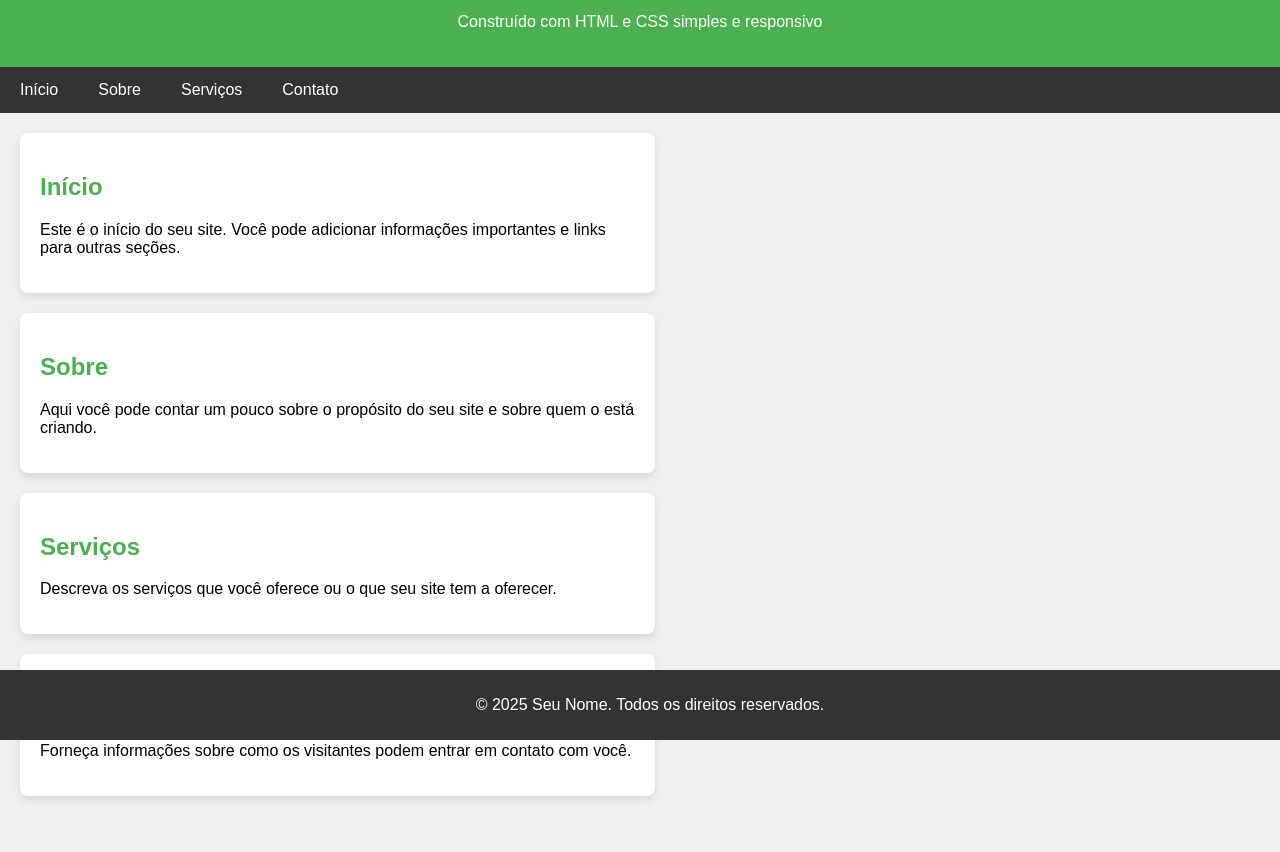
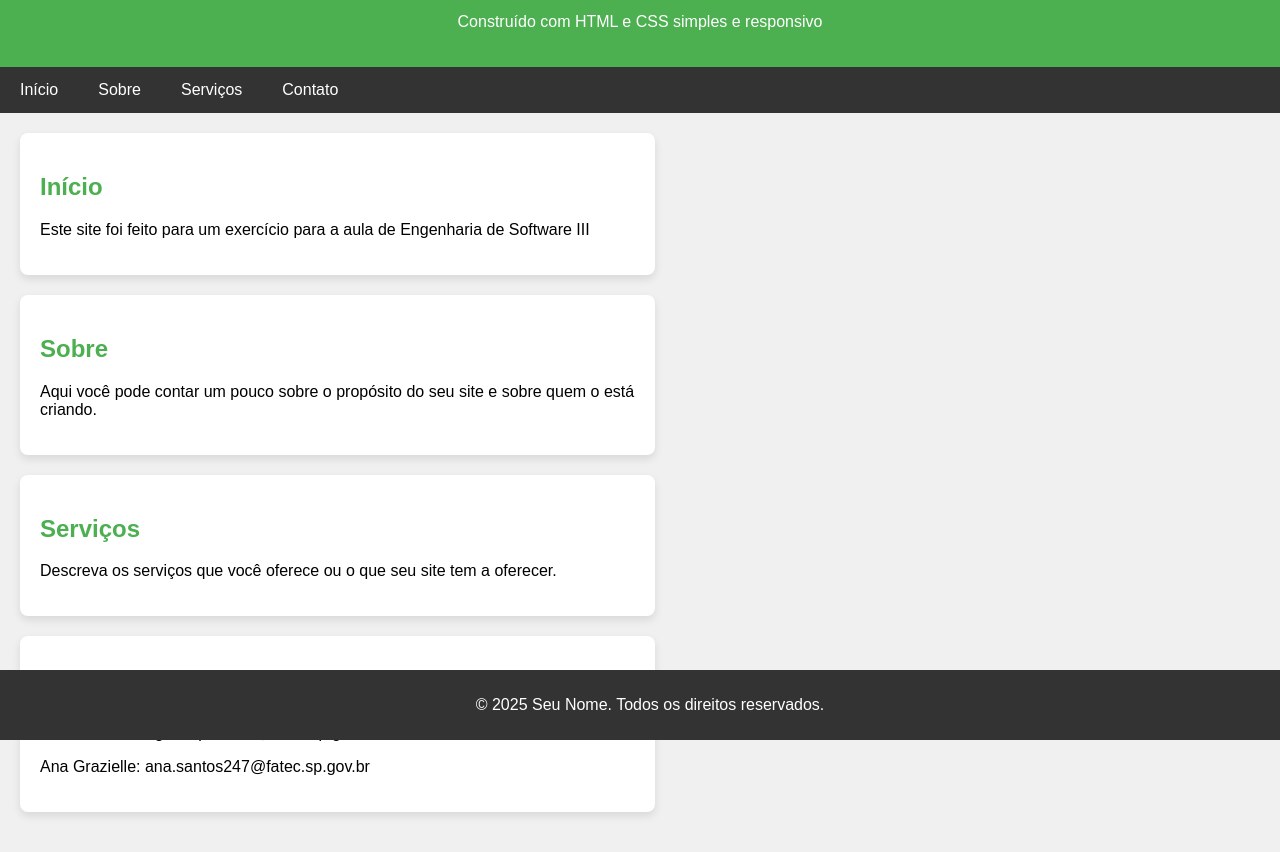
Before and after one commit to GPiagn/scm, a plain HTML site: page index.htm in a window 1280 px wide. Shown: the part 60-912 px from the top of the page. Drawn offline with Linux system fonts and the light colour scheme.

Commit message:
Alteração no index pela Glória

```diff
--- a/index.htm
+++ b/index.htm
@@ -103,7 +103,7 @@
     <div class="container">
         <div class="content" id="home">
             <h2>Início</h2>
-            <p>Este é o início do seu site. Você pode adicionar informações importantes e links para outras seções.</p>
+            <p>Este site foi feito para um exercício para a aula de Engenharia de Software III</p>
         </div>
 
         <div class="content" id="sobre">
@@ -118,7 +118,8 @@
 
         <div class="content" id="contato">
             <h2>Contato</h2>
-            <p>Forneça informações sobre como os visitantes podem entrar em contato com você.</p>
+            <p>Glória Pianheri: gloria.pianheri@fatec.sp.gov.br</p>
+            <p>Ana Grazielle: ana.santos247@fatec.sp.gov.br</p>
         </div>
     </div>
 
```
